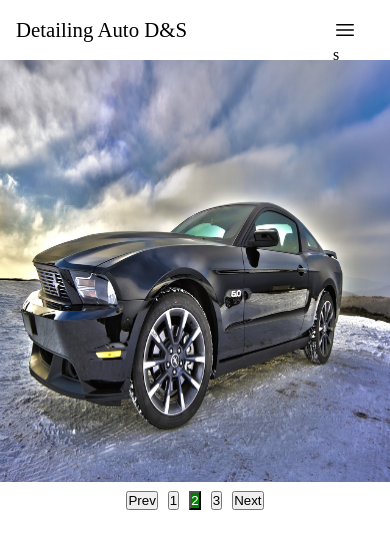
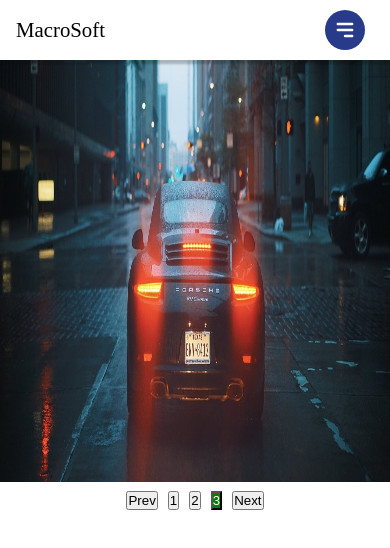
Before and after one commit to screpyy96/det-auto, a React (Create React App) app: page / in a window 390 px wide. Shown: the top 548 px of the page. Built offline with nearby package versions, Linux system fonts and the light colour scheme.

Commit message:
only css but works

```diff
--- a/src/components/navbar/navbar.jsx
+++ b/src/components/navbar/navbar.jsx
@@ -1,50 +1,52 @@
-import React from 'react';
+import React, { useState } from 'react';
 import { LinkStyle, NavWrapper, NavigationMenu, BrandName, UlStyle, BurgerWrapper, LiStyle } from './navbar.style';
+import './navstyles.css'
 
-const Navbar = ({isNavExpanded, setIsNavExpanded}) => {
+const Navbar = () => {
+  const [isNavExpanded, setIsNavExpanded] = useState(false);
 
-  const handleExpanded = () => {
-    setIsNavExpanded(!isNavExpanded);
-    console.log(isNavExpanded)
-  }
-
-  const closeSideBar = () => {
-    setIsNavExpanded(false)
-  }
   return (
-    <NavWrapper>
-      <BrandName href="/" className="brand-name">
-        Detailing Auto D&S
-      </BrandName>
-      <BurgerWrapper onClick={() => handleExpanded()}>
-      <svg xmlns="http://www.w3.org/2000/svg" fill="none" viewBox="0 0 24 24" stroke-width="1.5" stroke="currentColor" >
-       <path stroke-linecap="round" stroke-linejoin="round" d="M3.75 6.75h16.5M3.75 12h16.5m-16.5 5.25h16.5" />
-    </svg>s
-      </BurgerWrapper>
-      {isNavExpanded ? (
-      <NavigationMenu onClick={closeSideBar}>
-          <UlStyle setIsNavExpanded={setIsNavExpanded} >
-            <LiStyle>
-              <LinkStyle to='/'>Home</LinkStyle>
-            </LiStyle>
-            <LiStyle>
-              <LinkStyle to='/despre-noi'>Despre</LinkStyle>
-            </LiStyle>
-            <LiStyle>
-              <LinkStyle to='/galerie'>Galerie</LinkStyle>
-            </LiStyle>
-            <LiStyle>
-              <LinkStyle to='/pachete'>Pachete</LinkStyle>
-            </LiStyle>
-            <LiStyle>
-              <LinkStyle to='/contact'>Contact</LinkStyle>
-            </LiStyle>
-          </UlStyle>
-
-      </NavigationMenu>
-      ):(<></>)}
-    </NavWrapper>
-  );
-};
+    <>
+    <nav className="navigation">
+      <a href="/" className="brand-name">
+        MacroSoft
+      </a>
+      <button className="hamburger" onClick={() => {
+          setIsNavExpanded(!isNavExpanded);
+        }}>
+        {/* icon from heroicons.com */}
+        <svg
+          xmlns="http://www.w3.org/2000/svg"
+          className="h-5 w-5"
+          viewBox="0 0 20 20"
+          fill="white"
+        >
+          <path
+            fillRule="evenodd"
+            d="M3 5a1 1 0 011-1h12a1 1 0 110 2H4a1 1 0 01-1-1zM3 10a1 1 0 011-1h12a1 1 0 110 2H4a1 1 0 01-1-1zM9 15a1 1 0 011-1h6a1 1 0 110 2h-6a1 1 0 01-1-1z"
+            clipRule="evenodd"
+          />
+        </svg>
+      </button>
+      <div
+      className={
+        isNavExpanded ? "navigation-menu expanded" : "navigation-menu"
+      }
+      >
+        <ul>
+          <li>
+            <a href="/home">Home</a>
+          </li>
+          <li>
+            <a href="/about">About</a>
+          </li>
+          <li>
+            <a href="/contact">Contact</a>
+          </li>
+        </ul>
+      </div>
+    </nav>
+    </>
+)};
 
 export default Navbar;
--- /dev/null
+++ b/src/components/navbar/navstyles.css
@@ -0,0 +1,106 @@
+.navigation {
+    height: 60px;
+    width: 100%;
+    display: flex;
+    align-items: center;
+    position: relative;
+    padding: 0.5rem 0rem;
+    background-color: #fff;
+    color: black;
+    box-shadow: 0 2px 2px 2px rgba(9, 9, 9, 0.23);
+    z-index: 2;
+  }
+
+  .brand-name {
+    text-decoration: none;
+    color: black;
+    font-size: 1.3rem;
+    margin-left: 1rem;
+  }
+  .navigation-menu {
+    margin-left: auto;
+  }
+
+  .navigation-menu ul {
+    display: flex;
+    padding: 0;
+  }
+  .navigation-menu li {
+    list-style-type: none;
+    margin: 0 1rem;
+  }
+  .navigation-menu li a {
+    text-decoration: none;
+    display: block;
+    width: 100%;
+  }
+
+  .hamburger {
+    border: 0;
+    height: 40px;
+    width: 40px;
+    padding: 0.5rem;
+    border-radius: 50%;
+    background-color: #283b8b;
+    cursor: pointer;
+    transition: background-color 0.2s ease-in-out;
+    position: absolute;
+    top: 50%;
+    right: 25px;
+    transform: translateY(-50%);
+    display: none;
+  }
+  .hamburger:hover {
+    background-color: #2642af;
+  }
+
+
+  @media screen and (max-width: 768px) {
+    .hamburger {
+      display: block;
+    }
+  }
+
+  @media screen and (max-width: 768px) {
+    .navigation-menu ul {
+      display: none;
+    }
+  }
+
+  @media screen and (max-width: 768px) {
+    .navigation-menu ul {
+      position: absolute;
+      top: 60px;
+      left: 0;
+      flex-direction: column;
+      width: 100%;
+      height: calc(100vh - 77px);
+      background-color: white;
+      border-top: 1px solid black;
+    }
+    .navigation-menu li {
+      text-align: center;
+      margin: 0;
+    }
+    .navigation-menu li a {
+      color: black;
+      width: 100%;
+      padding: 1.5rem 0;
+    }
+    .navigation-menu li:hover {
+      background-color: #eee;
+    }
+  }
+
+  @media screen and (max-width: 768px) {
+    .navigation-menu ul {
+      /* previous styles */
+      display: none;
+    }
+  }
+
+  @media screen and (max-width: 768px) {
+    .navigation-menu.expanded ul {
+      display: block;
+    }
+  }
```
